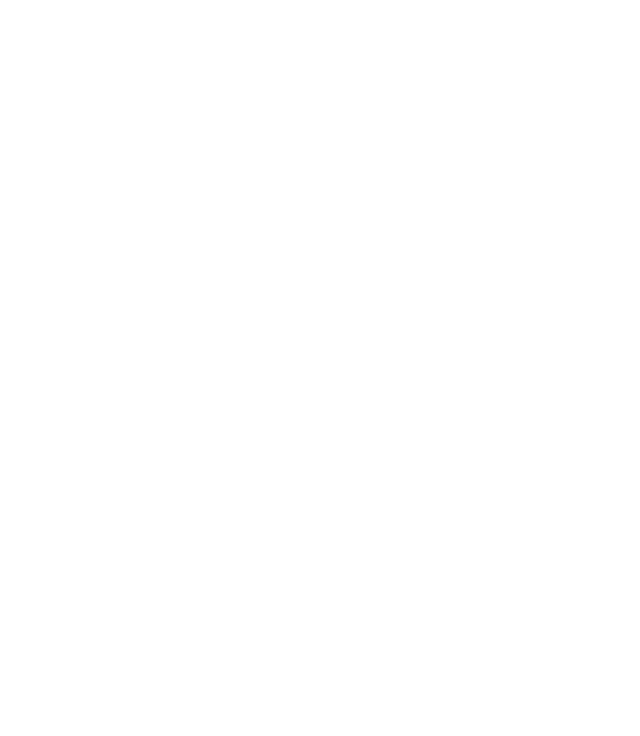
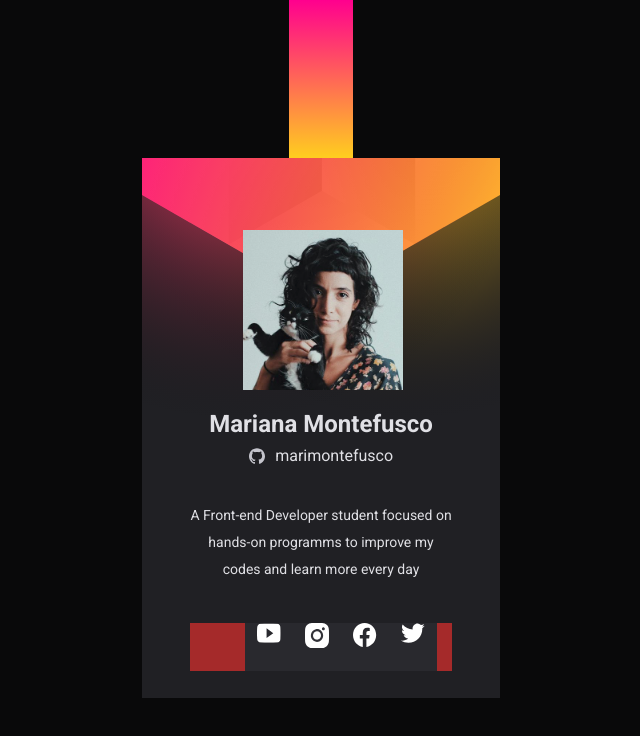
Before and after one commit to marimontefusco/nlw-heat-origin, a plain HTML site: page index.html in a window 1280 px wide. Shown: the whole page, without its empty margins (319-959 px from the left). Drawn offline with Linux system fonts and the light colour scheme.

Commit message:
desktop layout -> yet with some issues

```diff
--- a/index.html
+++ b/index.html
@@ -1,19 +1,75 @@
 <!DOCTYPE html>
 <html lang="pt-BR">
-<head>
-    <meta charset="UTF-8">
-    <meta http-equiv="X-UA-Compatible" content="IE=edge">
-    <meta name="viewport" content="width=device-width, initial-scale=1.0">
+  <head>
+    <meta charset="UTF-8" />
+    <meta http-equiv="X-UA-Compatible" content="IE=edge" />
+    <meta name="viewport" content="width=device-width, initial-scale=1.0" />
 
-    <link rel="preconnect" href="https://fonts.googleapis.com">
-    <link rel="preconnect" href="https://fonts.gstatic.com" crossorigin>
-    <link href="https://fonts.googleapis.com/css2?family=Roboto:wght@400;700&display=swap" rel="stylesheet">
+    <link rel="preconnect" href="https://fonts.googleapis.com" />
+    <link rel="preconnect" href="https://fonts.gstatic.com" crossorigin />
+    <link
+      href="https://fonts.googleapis.com/css2?family=Roboto:wght@400;700&display=swap"
+      rel="stylesheet"
+    />
 
-    <link rel="stylesheet" href="./src/global.css">
+    <link rel="stylesheet" href="./src/sheets.css" />
 
     <title>NLW Heat - Mission Origin</title>
-</head>
-<body>
+  </head>
+  <body>
+    <div>
+      <div class="top-retangle"></div>
+      <div class="bottom-retangle"></div>
+    </div>
 
-</body>
+
+    <main>
+      <section class="content-badge">
+        <div>
+          <img src="" alt="" />
+          <img src="./assets/avatar.png" alt="Badge personal photo" />
+        </div>
+
+        <h1>Mariana Montefusco</h1>
+
+        <div class="github-container">
+          <a href="https://github.com/marimontefusco" target="_blank">
+            <img src="./assets/github.svg" alt="Github icon" />
+
+            <p>marimontefusco</p>
+          </a>
+        </div>
+
+        <p>
+          A Front-end Developer student focused on hands-on programms to improve
+          my codes and learn more every day
+        </p>
+
+        <section class="social-container">
+          <ul>
+            <li class="social-items">
+              <a href="https://www.youtube.com/channel/UCqMcP-4pDs3_h4YpAAKh1gg" target="_blank">
+                <img src="./assets/youtube.svg" alt="Youtube icon" />
+              </a>
+            </li>
+            <li class="social-items">
+              <a href="https://www.instagram.com/marimontefusco/" target="_blank">
+                <img src="./assets/instagram.svg" alt="Instagram icon" />
+              </a>
+            </li>
+            <li class="social-items">
+              <a href="#" target="_blank">
+                <img src="./assets/facebook.svg" alt="Facebook icon" />
+              </a>
+            </li>
+            <li class="social-items">
+              <a href="#" target="_blank">
+                <img src="./assets/twitter.svg" alt="Twitter icon" />
+              </a>
+            </li>
+          </ul>
+        </section>
+      </section>
+    </main>
+  </body>
 </html>
--- a/src/global.css
+++ b/src/global.css
@@ -1,6 +1,7 @@
 * {
     margin: 0;
     box-sizing: border-box;
+
 }
 
 :root {
@@ -13,16 +14,13 @@
     --black: #121214;
     --light-black1: #202024;
 
-    --dark-gray: #29292E;
-    --gray: #8D8D99;
-    --light-gray: #C4C4CC;
-    --super-light-gray: #E1E1E6;
+    --dark-gray: hsl(240, 6%, 17%);
+    --gray: hsl(240, 6%, 58%);
+    --light-gray: hsl(240, 7%, 78%);
+    --super-light-gray: hsl(240, 9%, 89%);
 
-    --white: #FFFFFF;
+    --white: hsl(0, 0%, 100%);
 
 /* Gradient */
     --gradient: linear-gradient(135deg, var(--pink), var(--orange), var(--yellow)) ;
-
-/* Font */
-    --Roboto: 'Roboto', sans-serif;
 }
--- /dev/null
+++ b/src/sheets.css
@@ -0,0 +1,2 @@
+@import url("global.css");
+@import url("style.css");
--- /dev/null
+++ b/src/style.css
@@ -0,0 +1,103 @@
+body {
+  background-color: var(--dark-black);
+  width: 100vw;
+  height: 100%;
+
+  font-family: "Roboto", sans-serif;
+
+  display: flex;
+  flex-direction: column;
+  align-items: center;
+}
+
+.top-retangle {
+    width: 64px;
+    height: 158px;
+    background: linear-gradient(to bottom, var(--pink), var(--yellow));
+}
+
+main {
+  background: url("../assets/background.svg");
+  background-position: center;
+  width: 358px;
+  height: 540px;
+  padding: 0 3rem;
+  text-align: center;
+}
+
+.content-badge {
+    margin-top: 4.5rem;
+
+}
+
+.content-badge img {
+    width: 160px;
+    margin-bottom: 1rem;
+}
+
+h1 {
+  font-size: 1.5rem;
+  font-weight: 700;
+  color: var(--super-light-gray);
+  text-align: center;
+  margin-bottom: 0.25rem;
+}
+
+.content-badge .github-container a {
+    width: 55%;
+    margin: 0 auto 2rem;
+    display: flex;
+    justify-content: space-between;
+    text-decoration: none;
+}
+
+.content-badge .github-container img {
+    width: 16px;
+    height: 16px;
+    margin-bottom: 0;
+    align-self: center;
+}
+
+.content-badge .github-container p {
+    font-size: 1rem;
+    color: var(--super-light-gray);
+    margin-bottom: 0;
+}
+
+p {
+  font-size: 0.875rem;
+  line-height: 1.7rem;
+  font-weight: 400;
+  color: var(--super-light-gray);
+  margin-bottom: 2.5rem;
+}
+
+/*To do: solve the social container issue */
+.social-container ul{
+    background: brown;
+    margin: auto;
+    display: flex;
+    justify-content: center;
+    align-items: center;
+
+}
+
+.social-container ul li.social-items {
+    width: 3rem;
+    height: 3rem;
+    list-style: none;
+    background-color: var(--dark-gray);
+}
+
+.social-items img {
+    margin-bottom: 0;
+
+}
+
+.social-items img:first-child, .social-items img:last-child {
+    width: 24.69px;
+}
+
+.social-items img:nth-child(2), .social-items img:nth-child(3) {
+    width: 24px;
+}
```
Also changed, not shown: assets/Mobile.svg (added), assets/avatar.png (added), assets/background.svg (added), assets/bg-mobile.svg (added), assets/build.svg (added), assets/facebook.svg (added), assets/github.svg (added), assets/instagram.svg (added), assets/twitter.svg (added), assets/youtube.svg (added).
